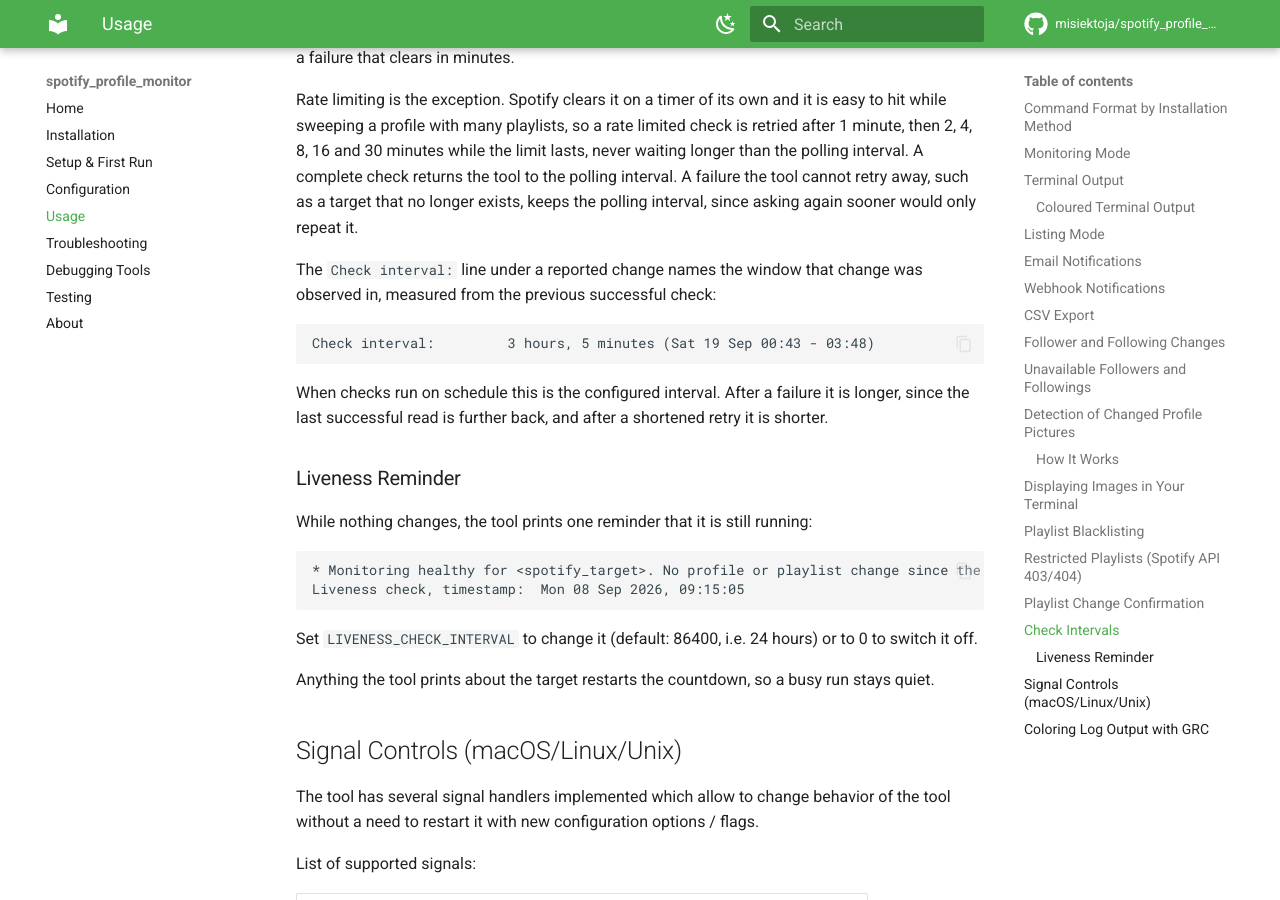
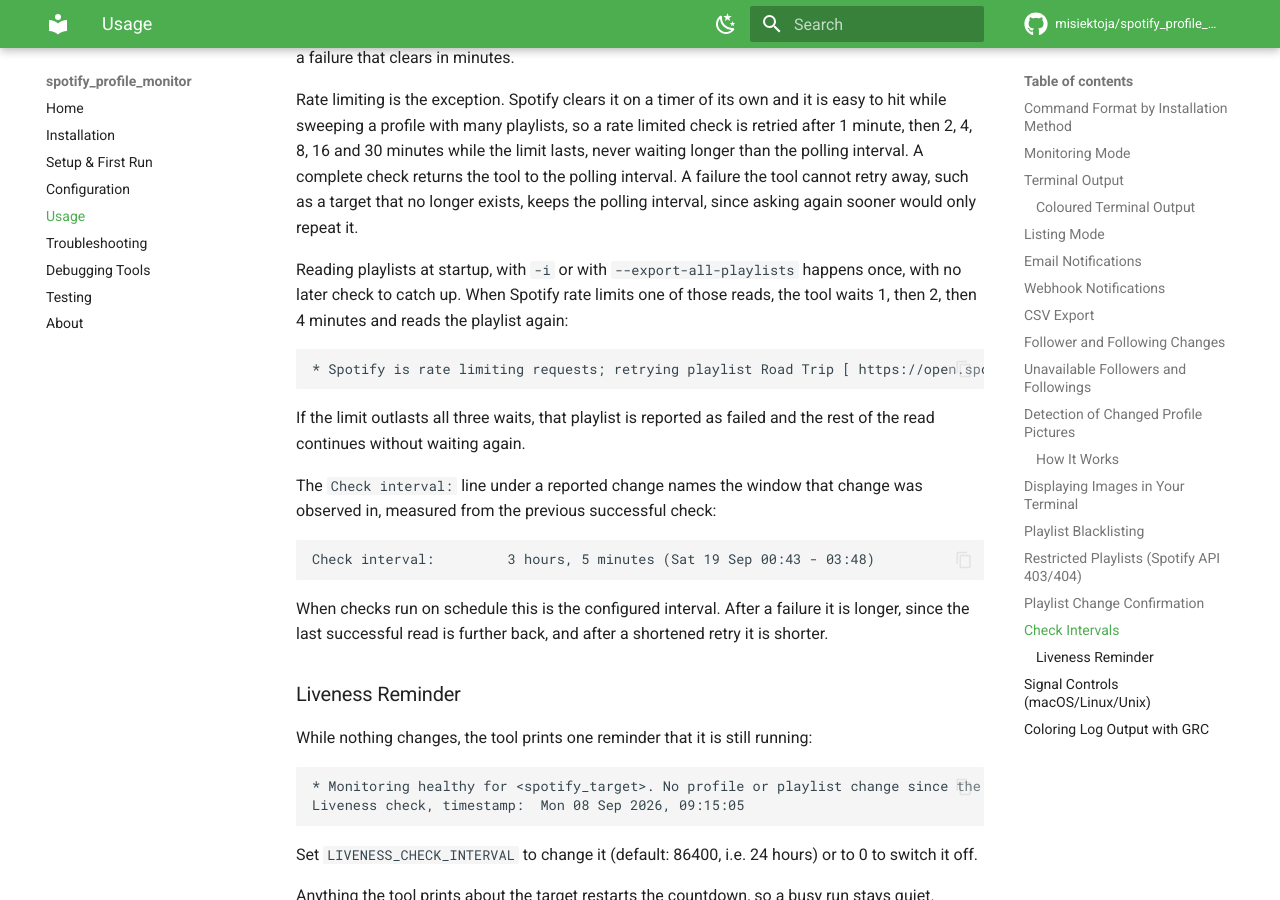
Before and after one commit to misiektoja/spotify_profile_monitor, an MkDocs documentation site: the page built from docs/usage.md, in a window 1280 px wide and 900 px high, scrolled down 15109 px. Built offline with MkDocs 1.6.1 and Material for MkDocs 9.7.7, drawn with Linux system fonts in a browser that asks for light colours; comment, search, counter and statistics services are not loaded.

Commit message:
docs(usage): describe how startup playlist reads wait out a rate limit

````diff
--- a/docs/usage.md
+++ b/docs/usage.md
@@ -496,6 +496,14 @@
 
 Rate limiting is the exception. Spotify clears it on a timer of its own and it is easy to hit while sweeping a profile with many playlists, so a rate limited check is retried after 1 minute, then 2, 4, 8, 16 and 30 minutes while the limit lasts, never waiting longer than the polling interval. A complete check returns the tool to the polling interval. A failure the tool cannot retry away, such as a target that no longer exists, keeps the polling interval, since asking again sooner would only repeat it.
 
+Reading playlists at startup, with `-i` or with `--export-all-playlists` happens once, with no later check to catch up. When Spotify rate limits one of those reads, the tool waits 1, then 2, then 4 minutes and reads the playlist again:
+
+```
+* Spotify is rate limiting requests; retrying playlist Road Trip [ https://open.spotify.com/playlist/... ] in 1 minute (retry 1/3)
+```
+
+If the limit outlasts all three waits, that playlist is reported as failed and the rest of the read continues without waiting again.
+
 The `Check interval:` line under a reported change names the window that change was observed in, measured from the previous successful check:
 
 ```
````
